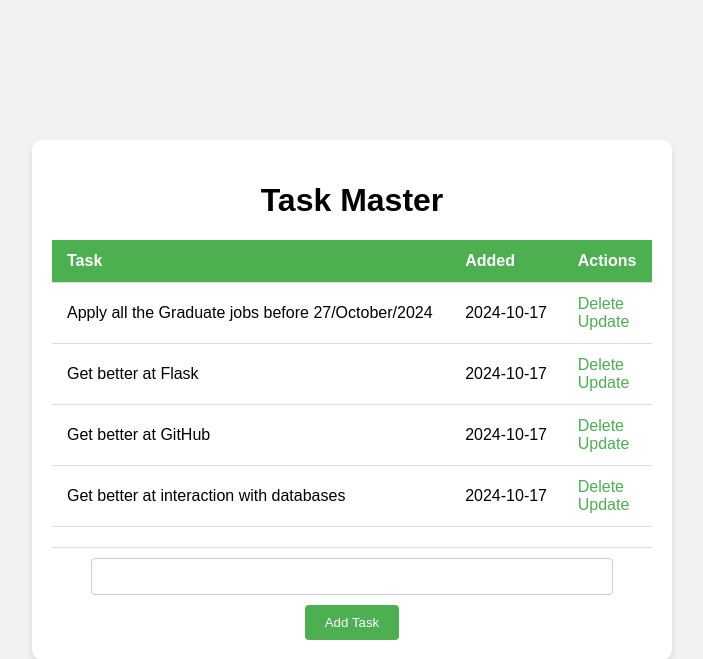
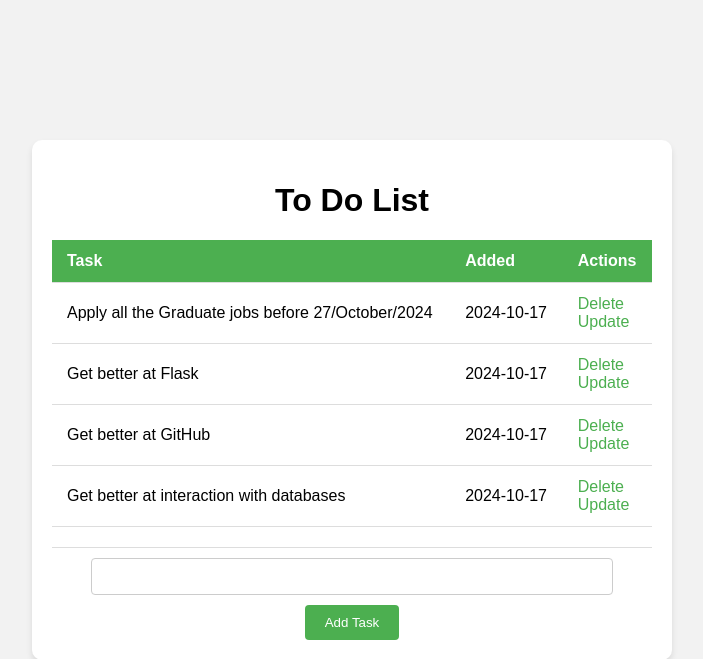
Before and after one commit to bitruls/ToDoList, a Flask app: page / in a window 1280 px wide. Shown: the top 659 px of the page, without its empty margins (288-991 px from the left). Run offline with Flask 3, Linux system fonts and the light colour scheme.

Commit message:
prøver å fikse feil

```diff
--- a/templates/index.html
+++ b/templates/index.html
@@ -6,7 +6,7 @@
 
 {% block body %}
 <div class="content">
-    <h1>Task Master</h1>
+    <h1>To Do List</h1>
 
     {% if tasks|length < 1 %}
     <h4>There are no tasks. Create one below!</h4>
```
Also changed, not shown: requirements.txt (deleted, +0 -12 lines), instance/test.db.
